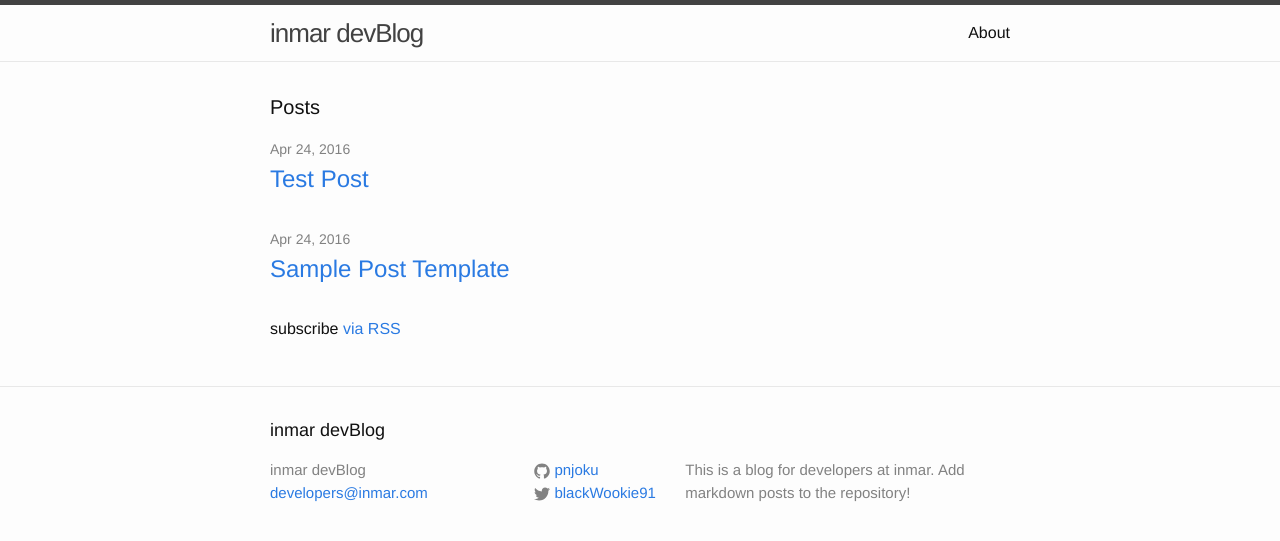
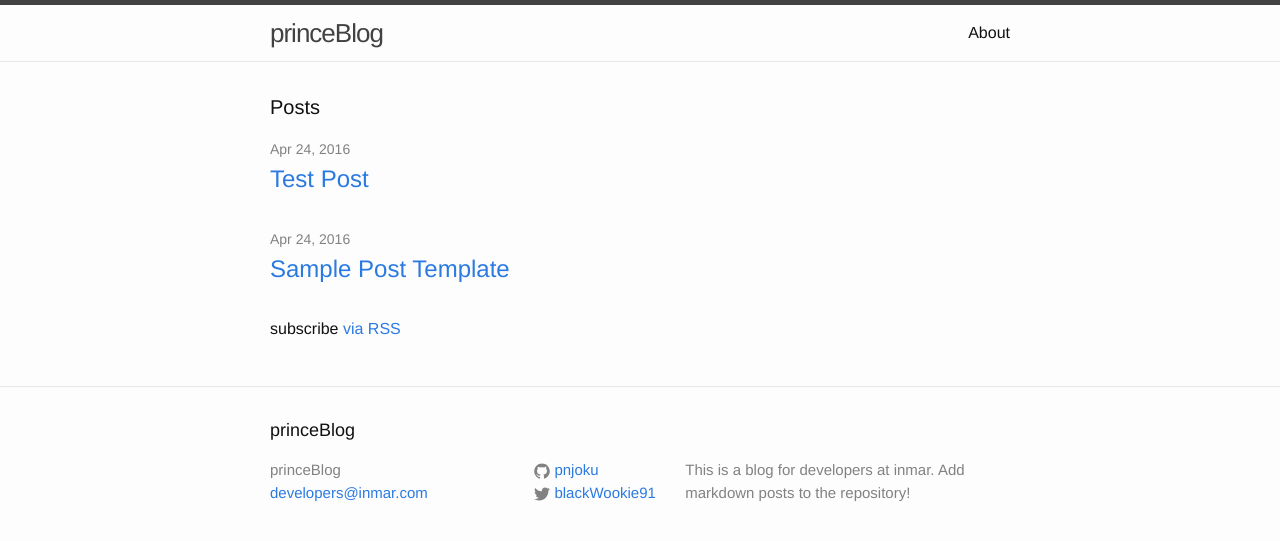
Before and after one commit to pnjoku/devblog, a Jekyll site: the page built from index.html, in a window 1280 px wide. Shown: the top 541 px of the page. Built offline with Jekyll 4.4.1, drawn with Linux system fonts in a browser that asks for light colours.

Commit message:
Update _config.yml

```diff
--- a/_config.yml
+++ b/_config.yml
@@ -6,7 +6,7 @@
 # 'jekyll serve'. If you change this file, please restart the server process.
 
 # Site settings
-title: inmar devBlog
+title: princeBlog
 email: developers@inmar.com
 description: > # this means to ignore newlines until "baseurl:"
   This is a blog for developers at inmar. Add markdown posts to the repository!
```
